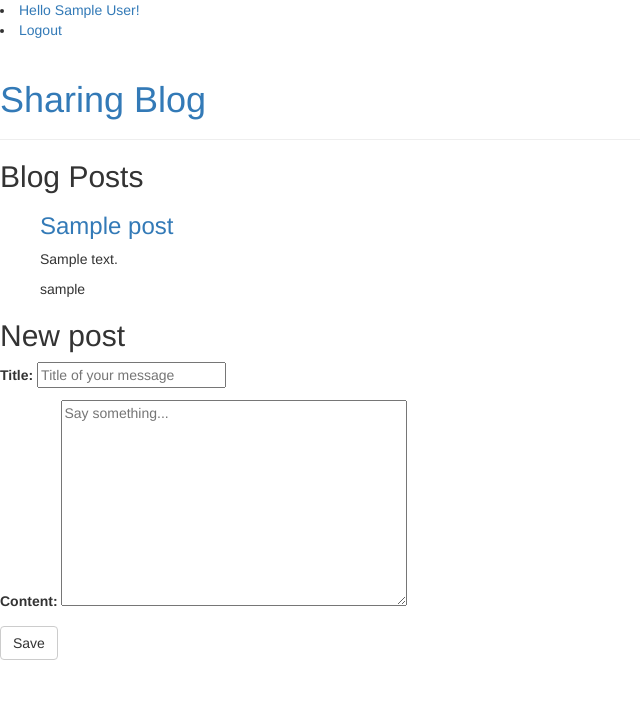
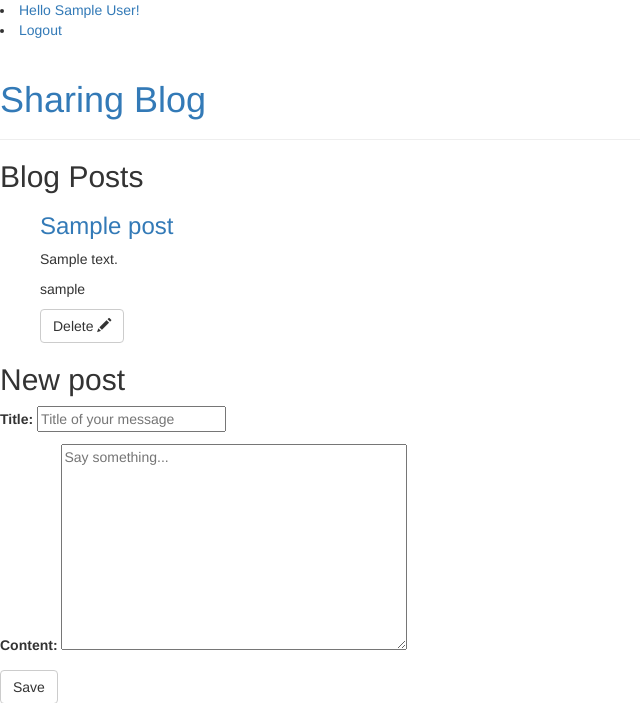
Before and after one commit to Moerin/test_sharing_cloud, a Django app: page / in a window 1280 px wide. Shown: the top 703 px of the page, without its empty margins (0-640 px from the left). Run offline with Django 3.2, Linux system fonts and the light colour scheme; a user stored in the database is signed in; tables that the repository leaves empty hold one stand-in row (values such as "Sample post"); some libraries are stand-ins or nearby versions.

Commit message:
Add delete confirmation and ensure delete process

```diff
--- a/microblog/models.py
+++ b/microblog/models.py
@@ -23,6 +23,7 @@ class Post(models.Model):
 
     class Meta:
         ordering = ["-created_at", "title"]
+        unique_together = ['author', 'slug']
 
     def __unicode__(self):
         return self.title
--- a/microblog/static/js/main.js
+++ b/microblog/static/js/main.js
@@ -9,6 +9,16 @@ $(function() {
         console.log("form submitted!")  // sanity check
         create_post();
         send_messages();
+    });
+
+    $('#button-delete').click(function(event){
+        event.preventDefault();
+        console.log("event for delete stuff!")  // sanity check
+        // TODO need translation
+        if (confirm('Are you sure?')) {
+            delete_post($(this).val());
+            send_delete();
+        }
     });
 
     function create_post() {
@@ -23,8 +33,29 @@ $(function() {
             success : function(json) {
                 $('#post-content').val(''); // remove the value from the input
                 $('#post-title').val(''); // remove the value from the input
-                $("#talk").prepend('<h3><a href="blog/'+json.slug+'/">'+capitalizeFirstLetter(json.title)+'</a></h3><p>'+json.content+'</p><p>'+json.username+'</p>');
+                $("#talk").prepend("<div id='post-"+json.slug+"'><h3><a href='blog/"+json.slug+"/'>"+capitalizeFirstLetter(json.title)+"</a></h3><p>"+json.content+"</p><p>"+json.username+"</p><button id='button-delete' value='"+json.slug+"' class='btn btn-default'>Delete <span class='glyphicon glyphicon-pencil'></span></button></div>");
                 console.log(json); // log the returned json to the console
+                console.log("success"); // another sanity check
+            },
+
+            // handle a non-successful response
+            error : function(xhr,errmsg,err) {
+                $('#results').html("<div class='alert-box alert radius' data-alert>Oops! We have encountered an error: "+errmsg+
+                    " <a href='#' class='close'>&times;</a></div>"); // add the error to the dom
+                console.log(xhr.status + ": " + xhr.responseText); // provide a bit more info about the error to the console
+            }
+        });
+    };
+
+    function delete_post(slug) {
+
+        $.ajax({
+            url : "blog/" + slug + '/delete/', // the endpoint
+            type : "POST", // http method
+
+            // handle a successful response
+            success : function() {
+                $("#post" + slug).remove();
                 console.log("success"); // another sanity check
             },
 
@@ -90,10 +121,12 @@ $(function() {
     });
 
     /* --- Echo new message --- */
-    var post = $('#post-form');
+    // TODO optimize. This Websocket is created each time a form is submitted
+    // instead connection need to be initialized once
     function send_messages() {
 
         var options = {};
+        // TODO read from Django settings
         options.port = 1337;
         var ws = new TornadoWebSocket('/messages', options);
         ws.on('open', function (event) {
@@ -101,12 +134,10 @@ $(function() {
                 console.log("new_connection : Message received!");
             });
 
-            console.log("USERNAME");
-            console.log($('#username').text());
             ws.emit('new_message', {'message': 'new message created by '+ $('#username').text()});
 
             ws.on('new_message_created', function(data) {
-                //console.log("new_message_created : Message received!");
+                console.log("new_message_created : Message received!");
                 write_message(data);
             });
 
@@ -114,8 +145,36 @@ $(function() {
         ws.on('error', function(event) { console.log(event); });
         ws.on('close', function(event) { console.log(event); });
     }
+
+    /* --- Echo delete --- */
+    // TODO optimize. This Websocket is created each time a button is submitted
+    // instead connection need to be initialized once
+    function send_delete() {
+
+        var options = {};
+        // TODO read from Django settings
+        options.port = 1337;
+        var ws = new TornadoWebSocket('/deletes', options);
+        ws.on('open', function (event) {
+            ws.on('new_connection', function(data) {
+                console.log("new_connection : Delete received!");
+            });
+
+            ws.emit('delete_action', {'message': 'new delete made by '+ $('#username').text()});
+
+            ws.on('delete_action_made', function(data) {
+                console.log("delete_action_made: Delete received!");
+                write_message(data);
+            });
+
+        });
+        ws.on('error', function(event) { console.log(event); });
+        ws.on('close', function(event) { console.log(event); });
+    }
+
     function write_message(data) {
-        console.log(data);
+        // TODO add timed popup coming from below the web page
+        // TODO need translation
         alert(data.message);
     }
 });
--- a/microblog/templates/microblog/post_list.html
+++ b/microblog/templates/microblog/post_list.html
@@ -8,9 +8,21 @@
 
         <ul id="talk">
             {% for post in post_list %}
-            <h3><a href="{{ post.get_absolute_url }}">{{ post.title|capfirst }}</a></h3>
-            <p>{{ post.content }}</p>
-            <p>{{ post.author.username }}</p>
+            <div id="post-{{ post.slug }}">
+                <h3>
+                    {% if post.author.id == user.id or user.is_superuser %}
+                    <a href="{{ post.get_absolute_url }}">{{ post.title|capfirst }}</a>
+                    {% else %}
+                    <a>{{ post.title|capfirst }}</a>
+                    {% endif %}
+                </h3>
+                <p>{{ post.content }}</p>
+                <p>{{ post.author.username }}</p>
+                    {% if post.author.id == user.id or user.is_superuser %}
+                        <!--<a class="btn btn-default" href="{% url 'microblog:delete' slug=post.slug %}">Delete<span class="glyphicon glyphicon-pencil"></span></a>-->
+                        <button id="button-delete" value="{{ post.slug }}" class="btn btn-default">Delete <span class="glyphicon glyphicon-pencil"></span></button>
+                    {% endif %}
+            </div>
             {% empty %}
             <li>Sorry, no posts yet. Check back soon!</li>
             {% endfor %}
--- a/microblog/views.py
+++ b/microblog/views.py
@@ -11,7 +11,13 @@ from django.views.generic.edit import FormMixin
 from .forms import PostForm
 from .models import Post
 
-tws = WebSocket('/messages')
+tws, dws = WebSocket('/messages'), WebSocket('/deletes')
+
+
+class GetUniquePostMixin(object):
+
+    def get_object(self):
+        return Post.objects.get(slug=self.kwargs['slug'], author=self.request.user)
 
 
 class CheckUserOwnerMixin(object):
@@ -49,7 +55,7 @@ class PostListView(LoginRequiredMixin, PublishedPostsMixin, FormMixin, ListView)
     form_class = PostForm
 
 
-class PostDetailView(LoginRequiredMixin, PublishedPostsMixin, DetailView):
+class PostDetailView(LoginRequiredMixin, PublishedPostsMixin, GetUniquePostMixin, DetailView):
     model = Post
 
 
@@ -61,7 +67,6 @@ class PostNewView(LoginRequiredMixin, CreateView):
         super(PostNewView, self).__init__(**kwargs)
 
         tws.context = self
-
 
     @tws.on
     def open(self, socket, data):
@@ -118,7 +123,42 @@ class PostEditView(LoginRequiredMixin, CheckUserOwnerMixin, UpdateView):
         return super(PostEditView, self).form_valid(form)
 
 
-class PostDeleteView(LoginRequiredMixin, CheckUserOwnerMixin, DeleteView):
+class PostDeleteView(LoginRequiredMixin, CheckUserOwnerMixin, GetUniquePostMixin, DeleteView):
     model = Post
     success_url = reverse_lazy('microblog:list')
     template_name_suffix = '_delete'
+
+    # Websockets purpose
+    def __init__(self, **kwargs):
+        super(PostDeleteView, self).__init__(**kwargs)
+
+        dws.context = self
+
+    @dws.on
+    def open(self, socket, data):
+        # Notify all clients about a new connection
+        dws.emit('new_connection')
+
+    @dws.on
+    def delete_action(self, socket, data):
+        # Notify all clients about a new messages
+        dws.emit('delete_action_made', data['message'])
+
+    def post(self, request, *args, **kwargs):
+
+        if self.request.is_ajax():
+            slug = kwargs['slug']
+            response_data = {}
+
+            post = Post.objects.get(slug=slug,
+                                    author=self.request.user)
+            post.delete()
+
+            response_data['result'] = 'Delete post successful!'
+
+            return HttpResponse(
+                json.dumps(response_data),
+                content_type="application/json"
+            )
+
+        return super(DeleteView, self).post(request, *args, **kwargs)
```
